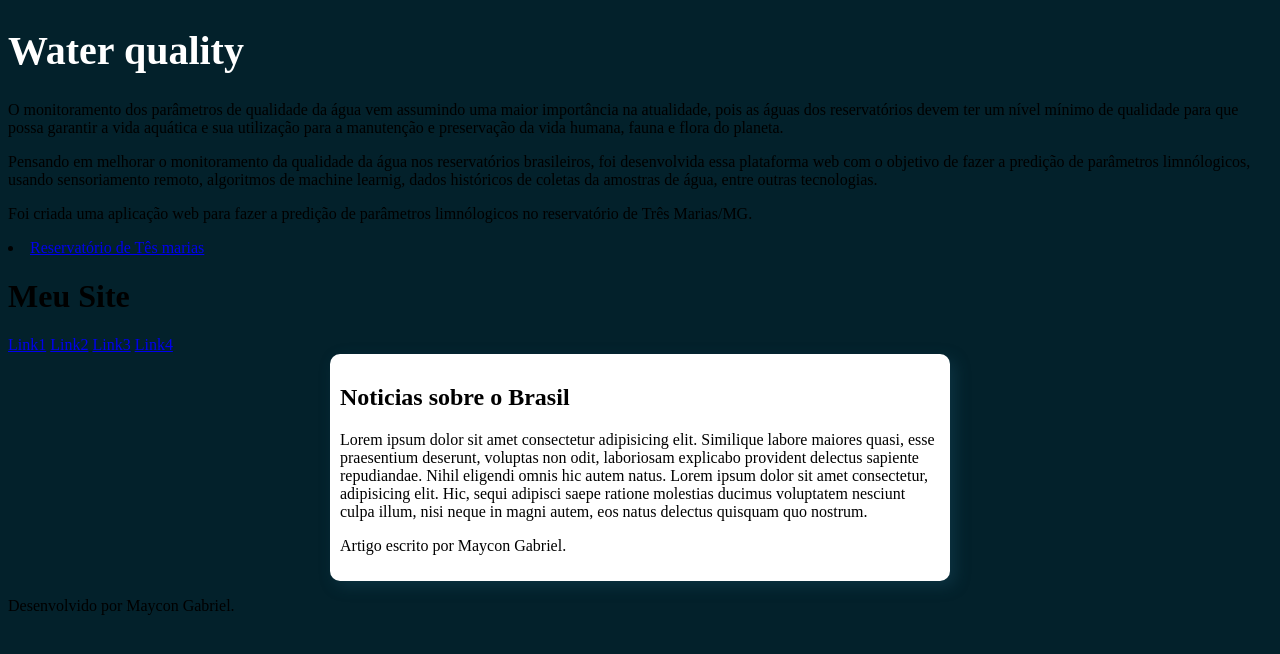
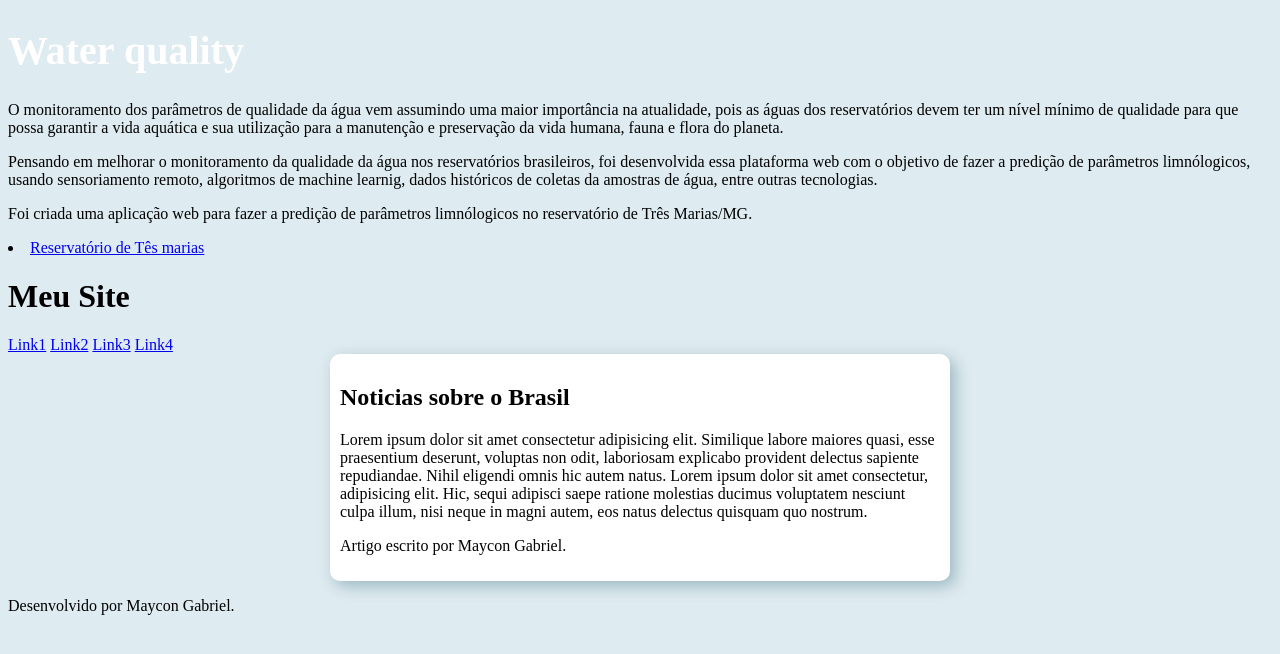
Before and after one commit to maycongabriel28/Desenvolvimento_web_scikitLearn, a Flask app: page / in a window 1280 px wide. Shown: the top 654 px of the page. Run offline with Flask 2, Linux system fonts and the light colour scheme.

Commit message:
Update layoult_principal.html

```diff
--- a/templates/layoult_principal.html
+++ b/templates/layoult_principal.html
@@ -7,7 +7,7 @@
     <title>Desenvolvimento Web - python</title> <!-- Título da aba da página na web -->
 <style> /* Faz o design da página web */
     body { /* Documento (página) */
-    background-color: #03212b; /* Define cor de fundo (CODIGO QUE DEFINE PALETA DE CORES)*/
+    background-color: #deebf0; /* Define cor de fundo (CODIGO QUE DEFINE PALETA DE CORES)*/
 
 }
 
```
